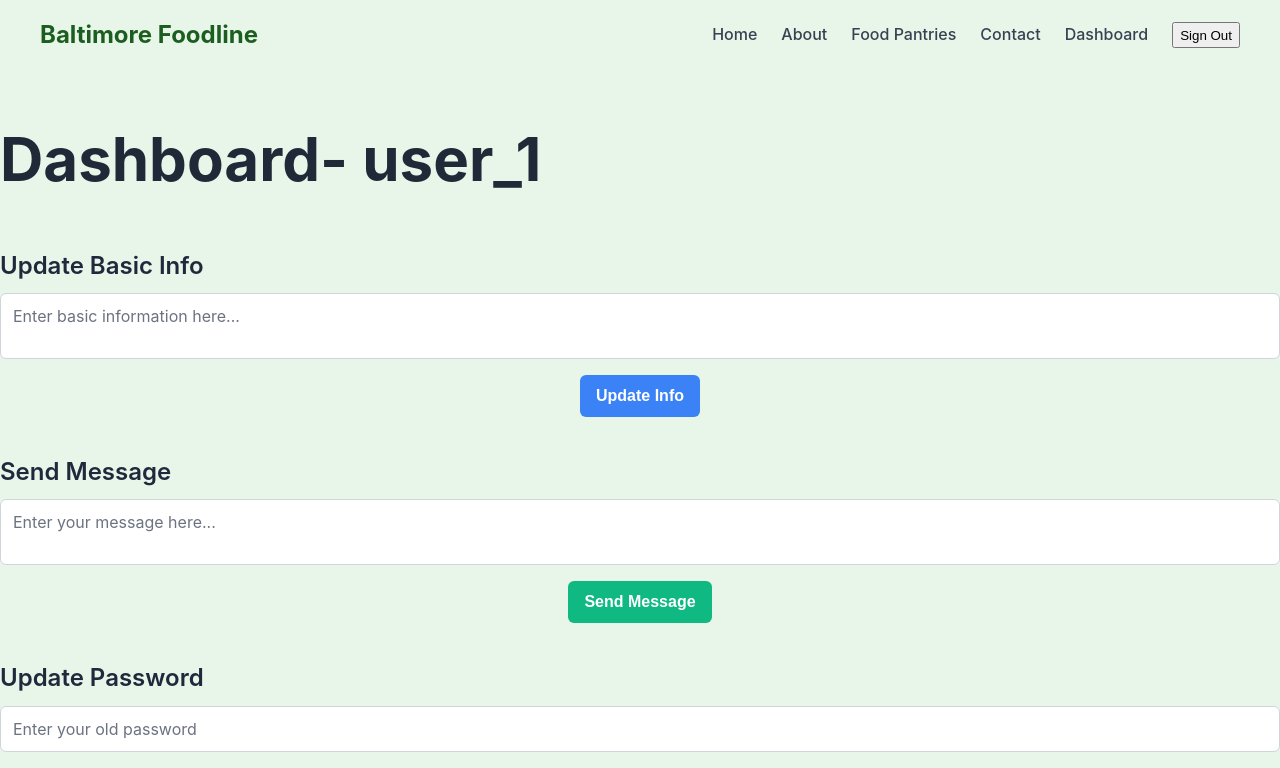
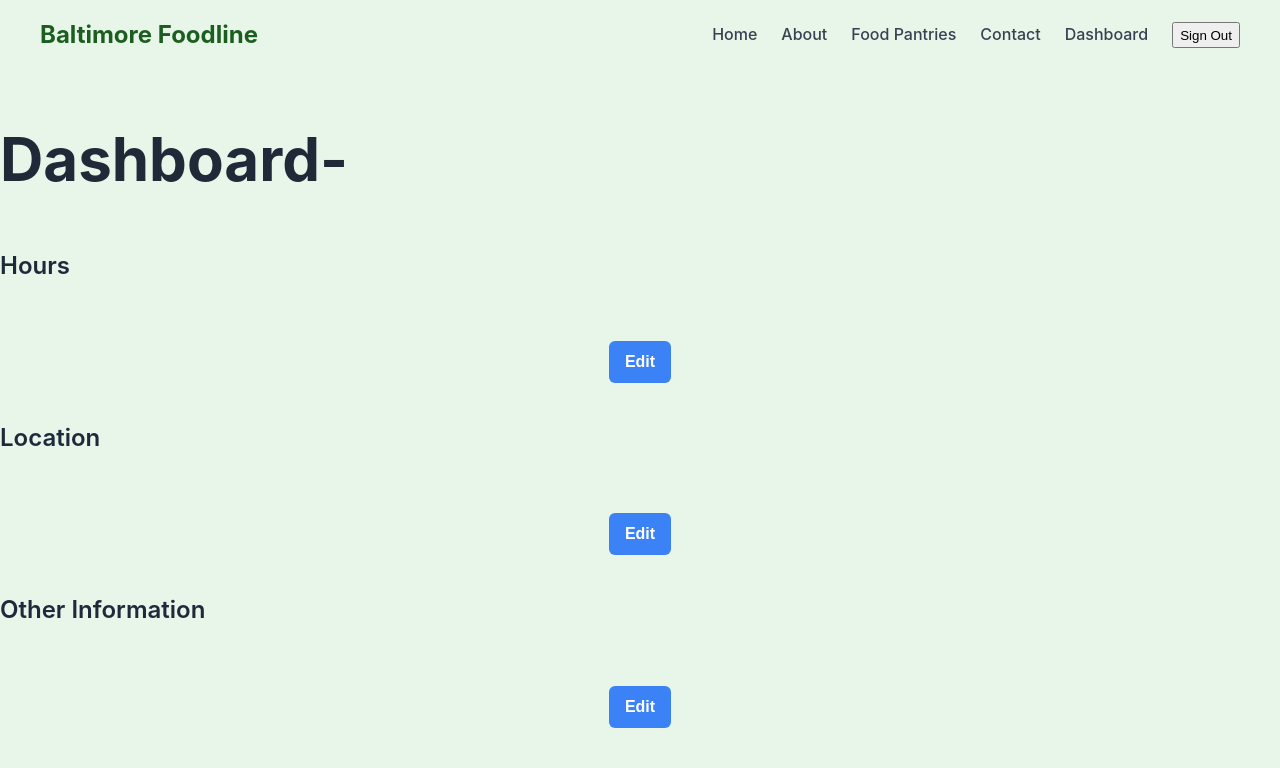
Before and after one commit to luckyjain1/baltimorefoodline, a Next.js app: page /dashboard in a window 1280 px wide. Shown: the top 768 px of the page. Built offline with nearby package versions, Linux system fonts and the light colour scheme; no server answers; the database is empty; sample sign-in values are in the browser's storage.

Commit message:
Pantry information in database can now be changed using dashboard

```diff
--- a/app/dashboard/page.tsx
+++ b/app/dashboard/page.tsx
@@ -2,13 +2,21 @@
 
 import { useState, useEffect } from "react";
 import { useRouter } from "next/navigation";
-import { auth } from "@/utils/firebase";
+import { auth, db } from "@/utils/firebase";
 import { onAuthStateChanged, validatePassword, updatePassword, reauthenticateWithCredential, EmailAuthProvider } from "firebase/auth";
+import EditableProfileInformation from "@/components/EditableProfileInformation";
+import { doc, DocumentReference, getDoc, updateDoc } from "firebase/firestore";
 
 export default function DashboardPage() {
-  const [basicInfo, setBasicInfo] = useState("");
+  // Profile Information
+  const [uid, setUID] = useState("");
+  const [name, setName] = useState("");
+  const [hours, setHours] = useState("");
+  const [location, setLocation] = useState("");
+  const [otherInfo, setOtherInfo] = useState("");
+  // Sending a message through twilio
   const [message, setMessage] = useState("");
-  const [userId, setUserId] = useState<string | null>(null); // Store user ID for testing
+  // Updating Password
   const [oldPassword, setOldPassword] = useState(""); // for changing password; reauthentication
   const [newPassword, setNewPassword] = useState(""); // for changing password
   const [error, setError] = useState("");
@@ -17,9 +25,19 @@ export default function DashboardPage() {
 
   useEffect(() => {
     // Redirect to login if user is not authenticated
-    const unsubscribe = onAuthStateChanged(auth, (user) => {
+    const unsubscribe = onAuthStateChanged(auth, async (user) => {
       if (user) {
-        setUserId(user.uid); // Save the user ID
+        // Now we should populate the profile information
+        setUID(user.uid);
+        const docRef = (doc(db, "food_pantries", user.uid));
+        const docSnap = await getDoc(docRef!);
+        if (docSnap.exists()) {
+          const data = docSnap.data();
+          setName(data.name);
+          setHours(data.hours);
+          setLocation(data.location);
+          setOtherInfo(data.other);
+        }
       } else {
         router.push("/login"); // Redirect to login if not authenticated
       }
@@ -28,9 +46,28 @@ export default function DashboardPage() {
     return () => unsubscribe();
   }, [router]);
 
-  const handleBasicInfoSubmit = (e: React.FormEvent) => {
-    e.preventDefault();
-    alert(`Basic Info Updated: ${basicInfo}`);
+  const handleHoursSubmit = async (newValue: string) => {
+    const docRef = (doc(db, "food_pantries", uid));
+    await updateDoc(docRef, {
+      hours: newValue
+    });
+    alert(`Hours Succesfully Updated: ${newValue}`);
+  };
+
+  const handleLocationSubmit = async (newValue: string) => {
+    const docRef = (doc(db, "food_pantries", uid));
+    await updateDoc(docRef, {
+      location: newValue
+    });
+    alert(`Location Succesfully Updated: ${newValue}`);
+  };
+
+  const handleOtherInfoSubmit = async (newValue: string) => {
+    const docRef = (doc(db, "food_pantries", uid));
+    await updateDoc(docRef, {
+      other: newValue
+    });
+    alert(`Other Information Succesfully Updated: ${newValue}`);
   };
 
   const handleMessageSubmit = (e: React.FormEvent) => {
@@ -105,21 +142,29 @@ export default function DashboardPage() {
 
   return (
     <div className="bg-indigo-50 min-h-screen p-8 flex flex-col items-center gap-8">
-      <h1 className="text-3xl font-bold text-gray-900 mb-4">Dashboard- {userId}</h1>
+      <h1 className="text-3xl font-bold text-gray-900 mb-4">Dashboard- {name}</h1>
 
-      {/* Section for Updating Basic Info */}
-      <h2 className="section-title">Update Basic Info</h2>
-      <form onSubmit={handleBasicInfoSubmit} className="form">
-        <textarea
-          className="form-textarea"
-          placeholder="Enter basic information here..."
-          value={basicInfo}
-          onChange={(e) => setBasicInfo(e.target.value)}
-        />
-        <button type="submit" className="btn">
-          Update Info
-        </button>
-      </form>
+      {/* Section for Updating Profile Info */}
+      <h2 className="section-title">Hours</h2>
+      <EditableProfileInformation
+        info={hours}
+        setInfo={setHours}
+        onSubmit={(newValue : string) => handleHoursSubmit(newValue)}
+      />
+
+      <h2 className="section-title">Location</h2>
+      <EditableProfileInformation
+        info={location}
+        setInfo={setLocation}
+        onSubmit={(newValue : string) => handleLocationSubmit(newValue)}
+      />
+
+      <h2 className="section-title">Other Information</h2>
+      <EditableProfileInformation
+        info={otherInfo}
+        setInfo={setOtherInfo}
+        onSubmit={(newValue : string) => handleOtherInfoSubmit(newValue)}
+      />
 
       {/* Section for Sending a Message */}
       <h2 className="section-title">Send Message</h2>
--- a/app/globals.css
+++ b/app/globals.css
@@ -61,6 +61,11 @@ ul {
 
 .btn-green {
   background-color: #10b981;
+}
+
+.button-group {
+  display: flex;
+  gap: 0.5rem; /* Adds space between buttons */
 }
 
 /* Title Styling */
--- /dev/null
+++ b/components/EditableProfileInformation.tsx
@@ -0,0 +1,64 @@
+"use-client";
+
+// Displays some profile information as text with an edit button
+// When the edit button is pressed, changes to an input and a submit/cancel button
+
+import { FormEventHandler, useState } from "react";
+
+// Takes in: the variable (the info), the vars setter, and the submit function
+const EditableProfileInformation = (props: { info: string; setInfo: Function; onSubmit: Function; }) => {
+    const { info, setInfo, onSubmit } = props;
+
+    const [editing, setEditing] = useState(false);
+    const [tempInfo, setTempInfo] = useState(info); // Temporary state for editing
+
+    const exitEditing = () => {
+        setTempInfo(info);
+        setEditing(false);
+    }
+
+    const enterEditing = (e: React.FormEvent) => {
+        e.preventDefault();
+        setTempInfo(info);
+        setEditing(true);
+    }
+
+    if (editing) {
+        return (
+            <form onSubmit={(e) => {
+                e.preventDefault();
+                setInfo(tempInfo);
+                onSubmit(tempInfo);
+                setEditing(false);
+              }}
+            className="form">
+                <textarea
+                className="form-textarea"
+                placeholder="Your info here..."
+                value={tempInfo}
+                onChange={(e) => setTempInfo(e.target.value)}
+                />
+                <div className="button-group">
+                <button type="submit" className="btn">
+                    Confirm
+                </button>
+                <button type="button" className="btn" onClick={exitEditing}>
+                    Cancel
+                </button>
+                </div>
+            </form>
+        );
+    } else {
+        return (
+            <form onSubmit={enterEditing} className="form">
+                <p>{info}</p>
+                <button type="submit" className="btn">
+                Edit
+                </button>
+            </form>
+        )
+    }
+
+}
+
+export default EditableProfileInformation;
```
